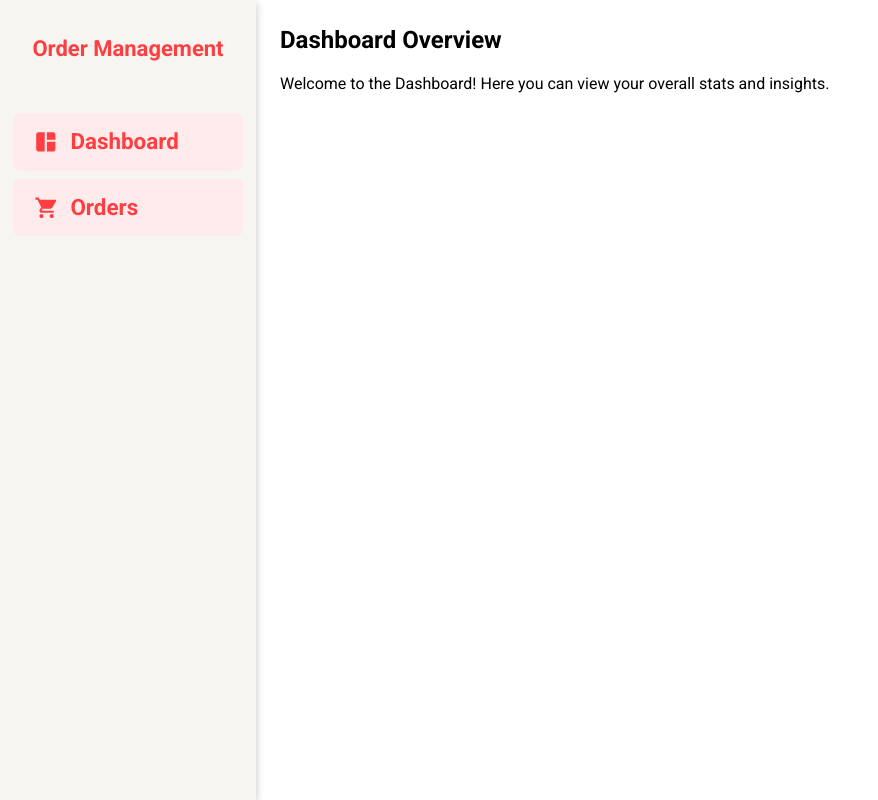
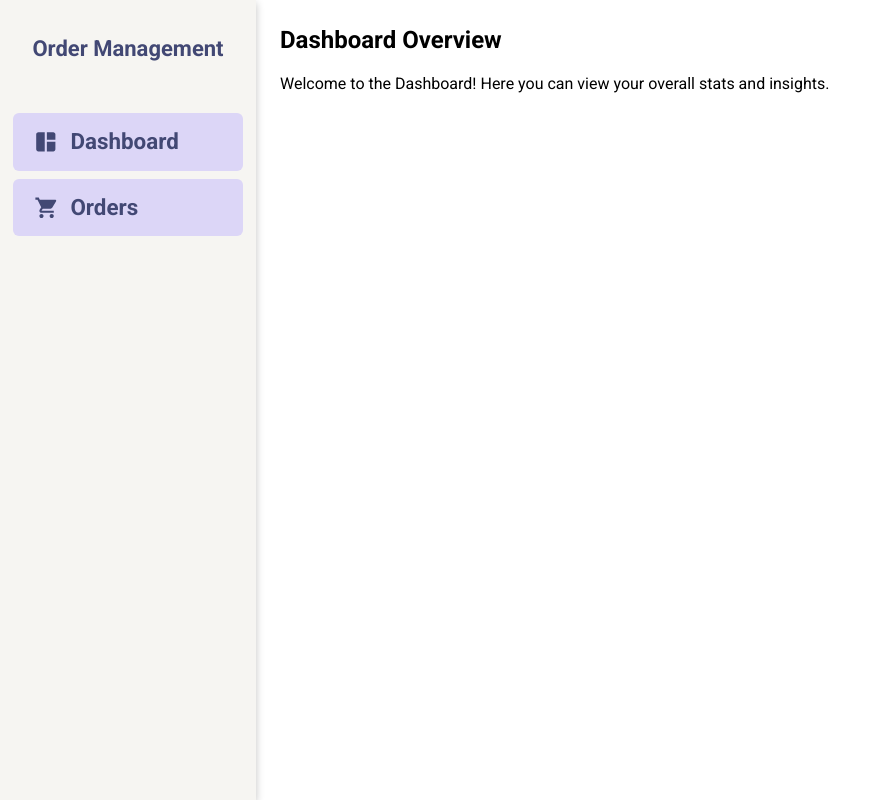
Before and after one commit to UtkarshAhuja2003/Order-management-system, a Next.js app in the folder client/: page / in a window 1280 px wide. Shown: the whole page, without its empty margins (0-878 px from the left). Built offline with nearby package versions, Linux system fonts and the light colour scheme.

Commit message:
chore: change color
Signed-off-by: UtkarshAhuja2003 <ahujautkarsh80@gmail.com>

```diff
--- a/client/src/app/page.tsx
+++ b/client/src/app/page.tsx
@@ -17,7 +17,7 @@ const Dashboard: React.FC = () => {
     <div className="flex min-h-screen">
       <div className="md:hidden fixed top-0 left-0 z-50 p-4">
         <button onClick={() => setSidebarOpen(!sidebarOpen)} aria-label="Toggle sidebar">
-          <GiHamburgerMenu className="text-darkRed text-3xl" />
+          <GiHamburgerMenu className="text-darkBlue text-3xl" />
         </button>
       </div>
 
--- a/client/src/components/layout/Sidebar.tsx
+++ b/client/src/components/layout/Sidebar.tsx
@@ -16,7 +16,7 @@ const Sidebar: React.FC<SidebarProps> = ({ selectedItem, onSelect, isOpen, onClo
         isOpen ? "translate-x-0 h-[100vh] pt-6" : "-translate-x-full"
       } fixed z-50 top-0 left-0 w-[60%] bg-[#F6F5F2] shadow-[rgba(0,_0,_0,_0.24)_0px_3px_8px] transition-transform transform md:relative md:translate-x-0 md:w-[20%] md:block`}
     >
-      <h1 className="text-center py-8 font-bold text-[22px] text-darkRed">Order Management</h1>
+      <h1 className="text-center py-8 font-bold text-[22px] text-darkBlue">Order Management</h1>
       <ul className="mt-4 space-y-2">
         {SidebarItems.map((item) => (
           <SidebarItem
--- a/client/src/components/layout/SidebarItem.tsx
+++ b/client/src/components/layout/SidebarItem.tsx
@@ -11,8 +11,8 @@ const SidebarItem: React.FC<SidebarItemProps> = ({ item, isSelected, onClick })
     <li className="relative flex items-center">
         <button
           onClick={onClick}
-          className={`flex items-center w-[90%] mx-auto py-3 px-5 rounded-md text-darkRed transition-all duration-300 ${
-            isSelected ? "bg-darkRed text-white" : "bg-lightRed text-darkRed"
+          className={`flex items-center w-[90%] mx-auto py-3 px-5 rounded-md text-darkBlue transition-all duration-300 ${
+            isSelected ? "bg-darkBlue text-white" : "bg-lightBlue text-darkBlue"
           }`}
         >
           <item.icon className="mr-3 text-[160%]" />
--- a/client/tailwind.config.ts
+++ b/client/tailwind.config.ts
@@ -9,8 +9,8 @@ const config: Config = {
   theme: {
     extend: {
       colors: {
-        darkRed: "#ff3e41",
-        lightRed: "#ffebec",
+        darkBlue: "#424874",
+        lightBlue: "#DCD6F7",
         background: "var(--background)",
         foreground: "var(--foreground)",
       },
```
